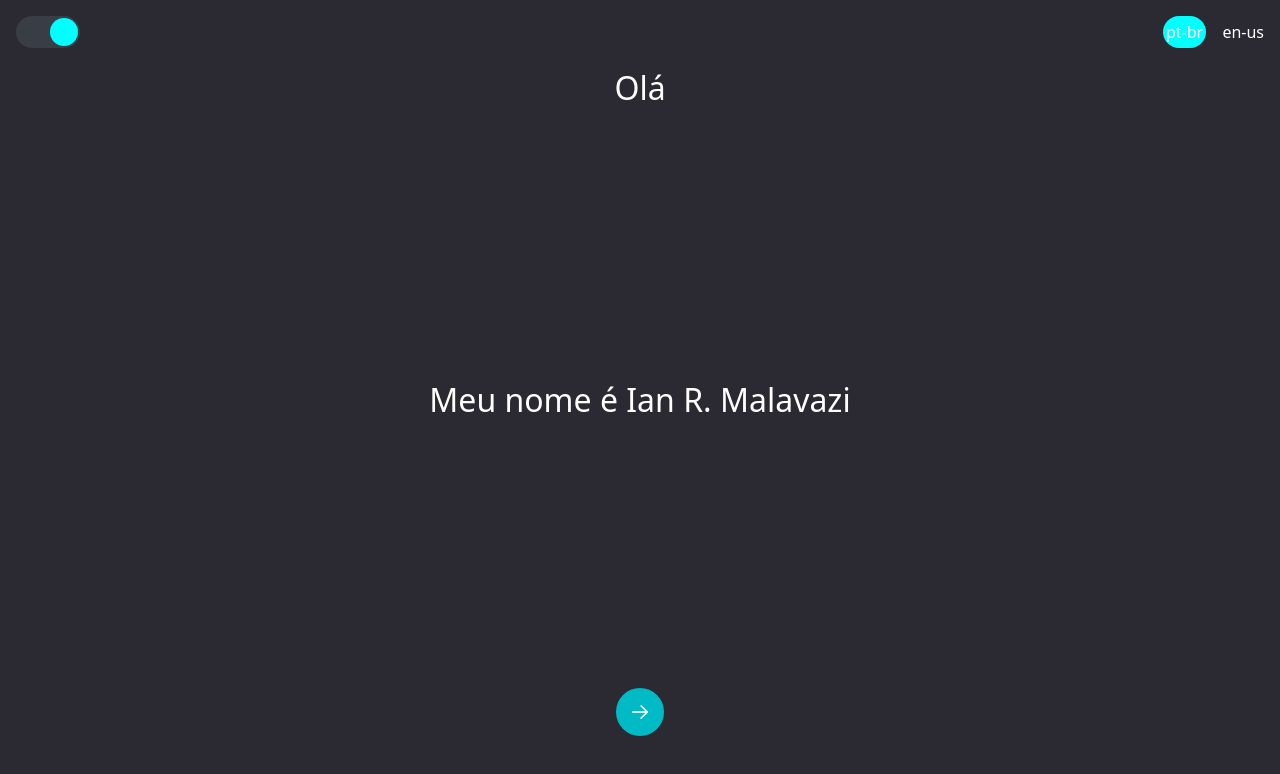
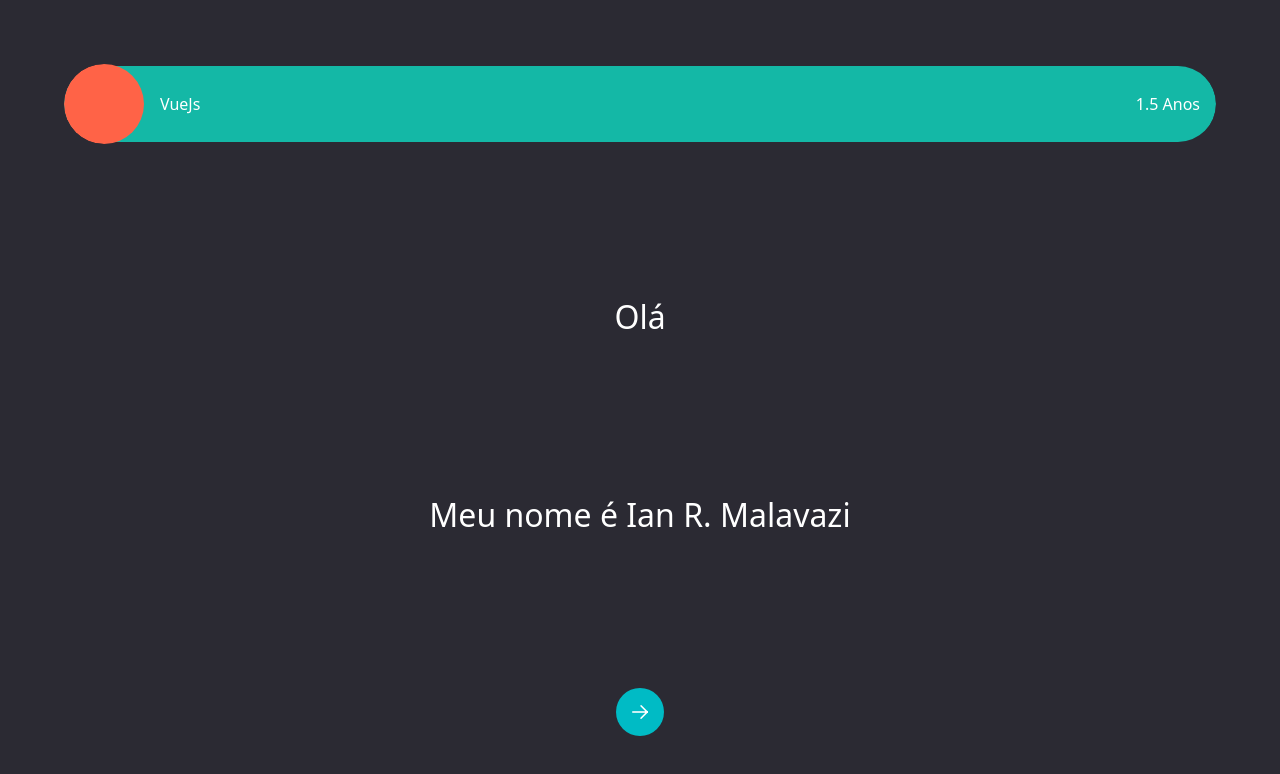
Before and after one commit to ianer-glitch/WhoAmIProject, a Vue app: page / in a window 1280 px wide. Shown: the top 774 px of the page. Built offline with nearby package versions, Linux system fonts and the light colour scheme.

Commit message:
criacao do experience item

```diff
--- a/src/App.vue
+++ b/src/App.vue
@@ -17,5 +17,6 @@ const store = useThemeStore()
 .rounter-container {
   width: 100%;
   height: 100%;
+
 }
 </style>
--- a/src/assets/main.css
+++ b/src/assets/main.css
@@ -11,6 +11,7 @@
   --text-color-1:black;
 
 
+
 }
 
 .dark-theme{
--- /dev/null
+++ b/src/components/atoms/Image.vue
@@ -0,0 +1,8 @@
+<script setup lang="ts">
+const props = defineProps({
+    name : String
+})
+</script>
+<template>
+    {{name}}
+</template>
--- /dev/null
+++ b/src/components/molecules/ExperienceItem.vue
@@ -0,0 +1,76 @@
+<script setup lang="ts">
+
+export interface ExperienceItemProps{
+    title:String,
+    subtitle:String,
+    imgName?:String
+}
+
+const props = defineProps<ExperienceItemProps>()
+
+
+</script>
+
+<template>
+ <div class="relative g-orange-500 overflow-hidden w-full  h-20 outer-container flex items-center justify-start">
+     <div class="circle absolute"></div>
+     <div class="flex w-full bg-teal-500 item">
+        <h3 class="text">{{ props.title }}</h3>
+        <h3 class="text">{{ props.subtitle }}</h3>
+     </div>
+ </div>
+</template>
+
+<style scoped>
+.circle{
+    border-radius: 999px;
+    height: 5rem;
+    width: 5rem;
+    background-color: tomato;
+    display: flex;
+    align-items: center;
+    justify-content: center;
+}
+.outer-container{
+    border-radius: 60px;
+    animation: expand 2s cubic-bezier(0,.49,.37,1.16) ;
+}
+.item{
+    height: calc(100% - .2rem);
+    border-radius: 999px;
+    padding-left: 6rem;
+    padding-right: 1rem;
+    display: flex;
+    align-items: center;
+    justify-content: space-between;
+
+
+}
+.item .text{
+    animation: opacity 2s  ease-in-out;
+
+}
+
+@keyframes expand {
+    from{
+        width: 0;
+        opacity: 0;
+    }
+    to{
+        width: 100%;
+        opacity: 1;
+    }
+}
+
+@keyframes opacity {
+    from{
+
+        opacity: 0;
+    }
+    to{
+
+        opacity: 1;
+    }
+}
+
+</style>
--- a/src/views/HomeView.vue
+++ b/src/views/HomeView.vue
@@ -1,46 +1,46 @@
 <script setup lang="ts">
-import Icon from '@/components/atoms/Icon.vue';
+import Icon from '@/components/atoms/Icon.vue'
 import ButtonBase from '@/components/atoms/ButtonBase.vue'
 import TextFadeAnimation from '@/components/atoms/TextFadeAnimation.vue'
-import { reactive, ref, watch } from 'vue';
-import Header from '@/components/atoms/Header.vue';
+import { reactive, ref, watch } from 'vue'
+import Header from '@/components/atoms/Header.vue'
 import translate from '@/../public/assets/translate.json'
-import { useTranslateStorage } from '@/stores/translate';
+import { useTranslateStorage } from '@/stores/translate'
+import ExperienceItem from '@/components/molecules/ExperienceItem.vue'
 
 let shouldMoveButton = ref(false)
 const store = useTranslateStorage()
 let text = ref(translate[store.language as keyof typeof translate].HomeView)
 
 watch(
-()=>store.language  ,
-(language)=> text.value = reactive(translate[language as keyof typeof translate].HomeView)
+  () => store.language,
+  (language) => (text.value = reactive(translate[language as keyof typeof translate].HomeView))
 )
-
 </script>
-
-
 
 <template>
   <div class="home-container">
-
-    <Header></Header>
+    <ExperienceItem
+      title="VueJs"
+      subtitle="1.5 Anos"
+      />
+    <!-- <Header></Header> -->
     <TextFadeAnimation :text="text.title" />
 
-    <TextFadeAnimation :text="text.myName"
-      animation-duration="4s" />
+    <TextFadeAnimation :text="text.myName" animation-duration="4s" />
 
-      <ButtonBase
-        @click="shouldMoveButton = !shouldMoveButton"
-        class="movement"
-        rounded
-        :class="{'transform-button':shouldMoveButton}"
-      >
-        <Icon class="icon" name="pi pi-arrow-right" is-icon-from-prime/>
+    <ButtonBase
+      @click="shouldMoveButton = !shouldMoveButton"
+      class="movement"
+      rounded
+      :class="{ 'transform-button': shouldMoveButton }"
+    >
+      <Icon class="icon" name="pi pi-arrow-right" is-icon-from-prime />
     </ButtonBase>
   </div>
 </template>
 <style scoped>
-.icon{
+.icon {
   color: #fff;
 }
 .home-container {
@@ -52,15 +52,13 @@ watch(
   width: 100%;
   height: 100%;
   padding: 4rem;
-
 }
 
 .movement {
   animation: moveButton 2s ease-in-out;
 }
-.transform-button{
-  animation: transformToOutside 1s ease-in-out ;
-
+.transform-button {
+  animation: transformToOutside 1s ease-in-out;
 }
 @keyframes moveButton {
   0% {
@@ -73,18 +71,14 @@ watch(
   }
 }
 
-@keyframes transformToOutside{
-  from{
+@keyframes transformToOutside {
+  from {
     transform: translateX(0);
     opacity: 1;
-
   }
-  to{
-
+  to {
     transform: translateX(-300px) rotate(-180deg);
     opacity: 0;
-
   }
-
 }
 </style>
```
